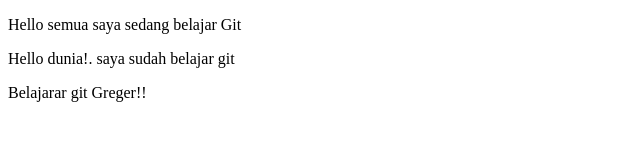
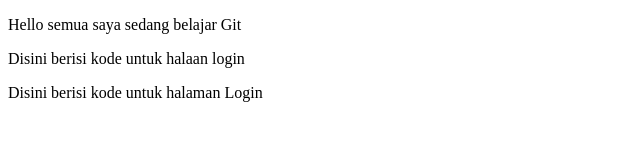
Before and after one commit to Hudaizzatulhaq/belajar-git, a plain HTML site: page index.html in a window 1280 px wide. Shown: the whole page, without its empty margins (0-640 px from the left). Drawn offline with Linux system fonts and the light colour scheme.

Commit message:
ubah isi index.html

```diff
--- a/index.html
+++ b/index.html
@@ -6,7 +6,7 @@
 </head>
 <body>
 	<p> Hello semua saya sedang belajar Git </p>
-	<p> Hello dunia!. saya sudah belajar git </p>
-	<p> Belajarar git Greger!! </p>
+	<p> Disini berisi kode untuk halaan login </p>
+	<p> Disini berisi kode untuk halaman Login </p>
 </body>
 </html>
```
